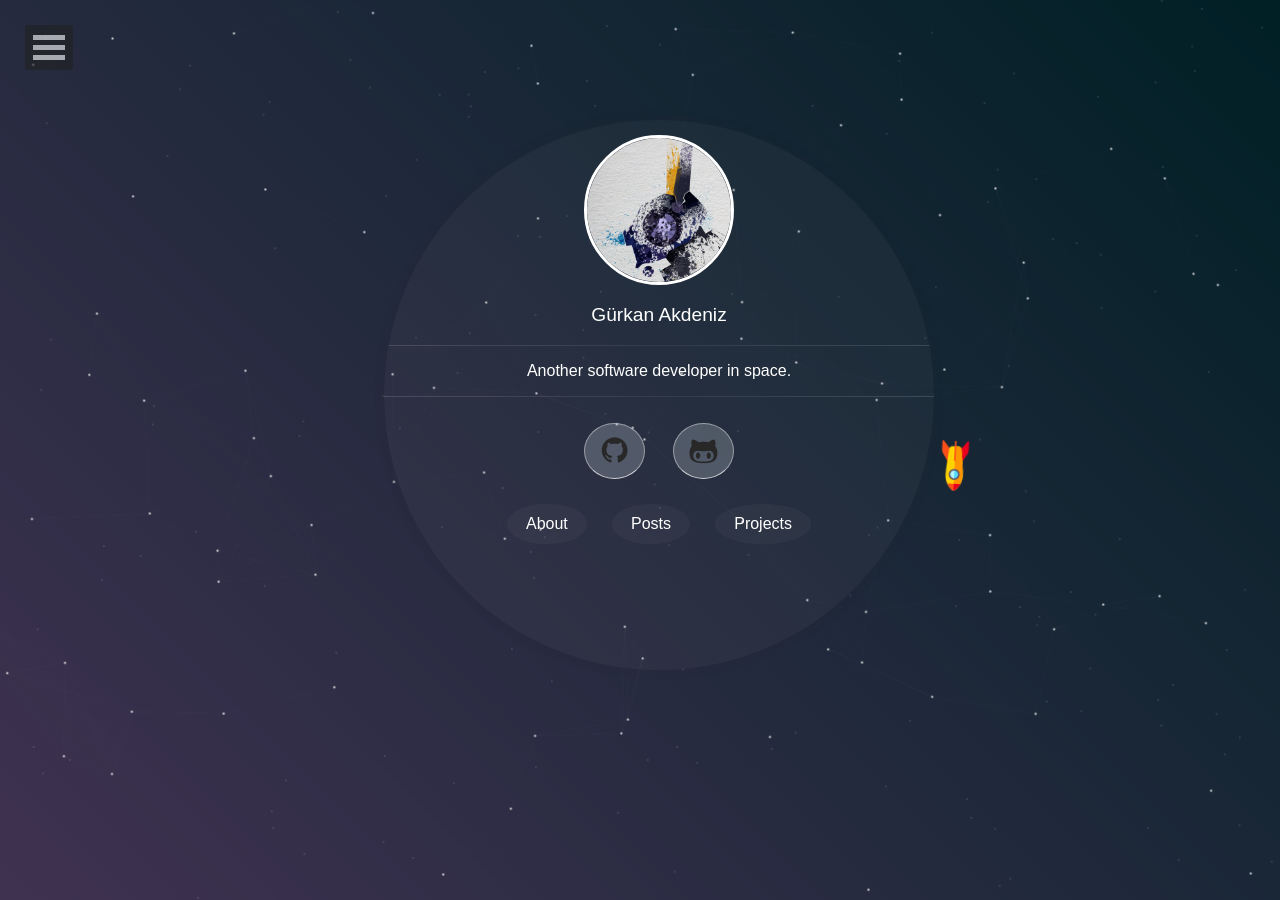
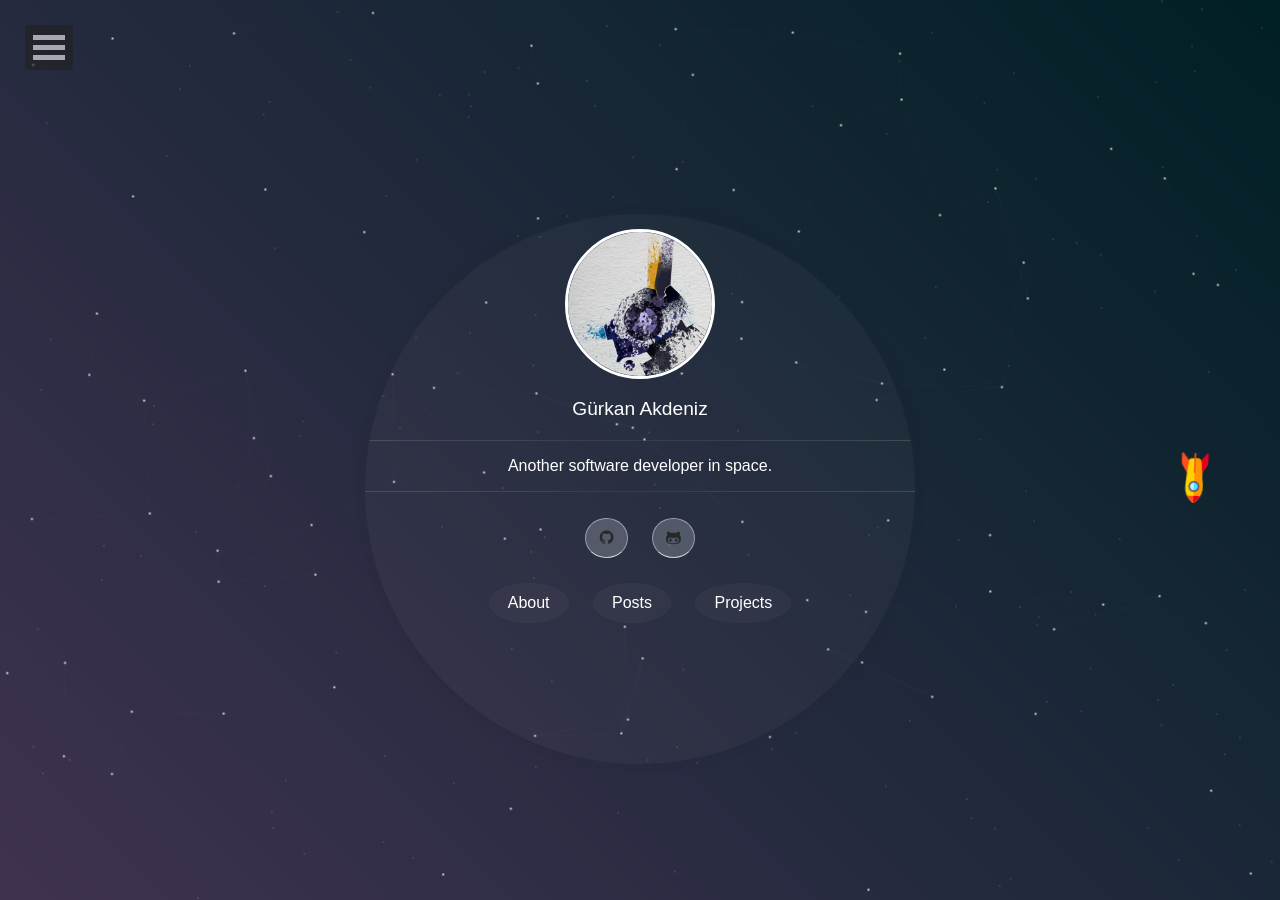
Before and after one commit to gurkanakdeniz/gurkanakdeniz.github.io, a Jekyll site: the page built from index.html, in a window 1280 px wide. Built offline with Jekyll 4.4.1, drawn with Linux system fonts in a browser that asks for light colours.

Commit message:
responsive

```diff
--- a/_includes/social-links.html
+++ b/_includes/social-links.html
@@ -1,5 +1,5 @@
                     <hr class="hr-line">
-                    <h3 class="title" style="font-size:30px;">
+                    <div id="socialId" class="title">
                         {% if site.email %}<a class="social-btn" href="mailto:{{ site.email }}" target="_blank" rel="noopener noreferrer"><i class="fa fa-fw fa-envelope-o"></i></a>{% endif %}
                         {% if site.twitter %}<a class="social-btn" href="http://twitter.com/{{ site.twitter }}" target="_blank" rel="noopener noreferrer"><i class="fa fa-fw fa-twitter"></i></a>{% endif %}
                         {% if site.facebook %}<a class="social-btn" href="http://facebook.com/{{ site.facebook }}" target="_blank" rel="noopener noreferrer"><i class="fa fa-fw fa-facebook-f"></i></a>{% endif %}
@@ -26,4 +26,4 @@
                         {% if site.keybase %}<a class="social-btn" href="https://keybase.io/{{ site.keybase }}" target="_blank" rel="noopener noreferrer"><i class="fa fa-fw fa-key"></i></a>{% endif %}
                         {% if site.xmpp %}<a class="social-btn" href="xmpp:{{ site.xmpp }}" target="_blank" rel="noopener noreferrer"><i class="fa fa-fw fa-lightbulb-o"></i></a>{% endif %}
                         {% if site.hackernews %}<a class="social-btn" href="https://news.ycombinator.com/user?id={{ site.hackernews }}" target="_blank" rel="noopener noreferrer"><i class="fa fa-fw fa-hacker-news"></i></a>{% endif %}
-                  </h3>
+                  </div>
--- a/_layouts/home.html
+++ b/_layouts/home.html
@@ -45,7 +45,7 @@
 
                             {% include social-links.html %}
 
-                            <h3 class="title">
+                            <div class="title">
                                 <a class="btn zoombtn btn-transparent" href="{{ site.url }}/about">
                                     About
                                 </a>
@@ -55,7 +55,7 @@
                                 <a class="btn zoombtn btn-transparent" href="{{ site.url }}/projects">
                                     Projects
                                 </a>
-                            </h3>
+                            </div>
 
                         </div>
 
--- a/_sass/site.scss
+++ b/_sass/site.scss
@@ -115,11 +115,11 @@
 
 .container-circle-top {
 
-  position: absolute;
+  position: sticky;
   left: 30%;
   top: 20%;
   margin-left: -60px;
-  margin-top: -60px;
+  margin-top: 15%;
   overflow: hidden;
   width: 36rem;
   height: 36rem;
@@ -141,6 +141,16 @@
   @media #{$medium} {
   	width: 80%;
   }
+}
+
+.social-div {
+	font-size: 30px;
+	//height: 90px;
+	overflow-y: unset; // auto js
+}
+.social-div-scroll {
+	overflow-y : auto !important;
+	height : 90px !important;
 }
 
 .row {
@@ -292,7 +302,7 @@
     left:0;
     width:100%;
     height:100%;
-    background:url(../img/rocket.png) no-repeat 300px center;
+    background:url(../img/rocket.png) no-repeat 60px center;
 
     -webkit-animation:orbit 10s linear infinite;
     animation:orbit 10s linear infinite;
--- a/assets/js/scripts.js
+++ b/assets/js/scripts.js
@@ -55,6 +55,21 @@
     mainClass: 'mfp-fade'
   });
 
+  var eventFired = 0;
+  if ($(window).width() < 750) {
+    $('#socialId').addClass('social-div-scroll');
+  }
+
+  $(window).on('resize', function() {
+      if (!eventFired) {
+          if ($(window).width() < 750) {
+              $('#socialId').addClass('social-div-scroll');
+          } else {
+              $('#socialId').removeClass('social-div-scroll');
+          }
+      }
+  });
+
     var cursor = function(){
       $('html').awesomeCursor('fighter-jet', {
           color: '#627384',
```
